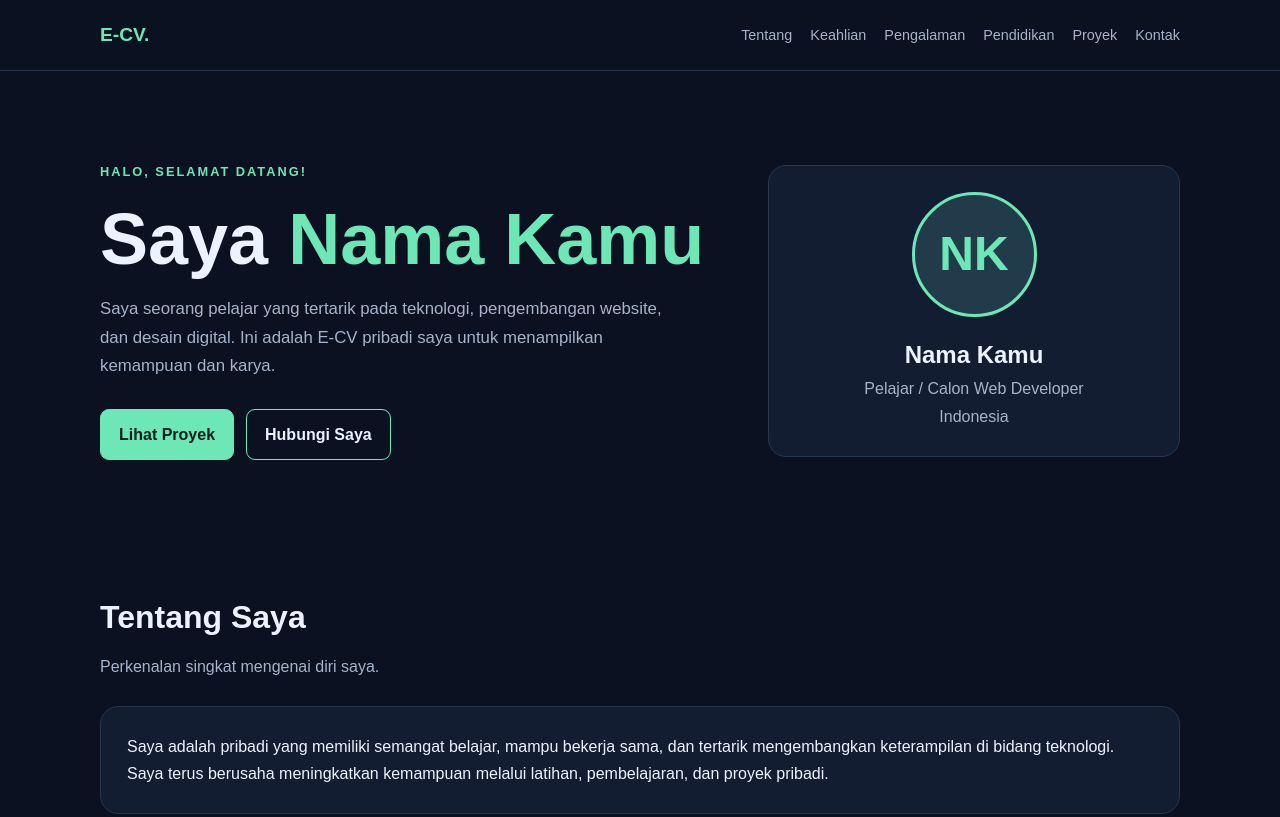
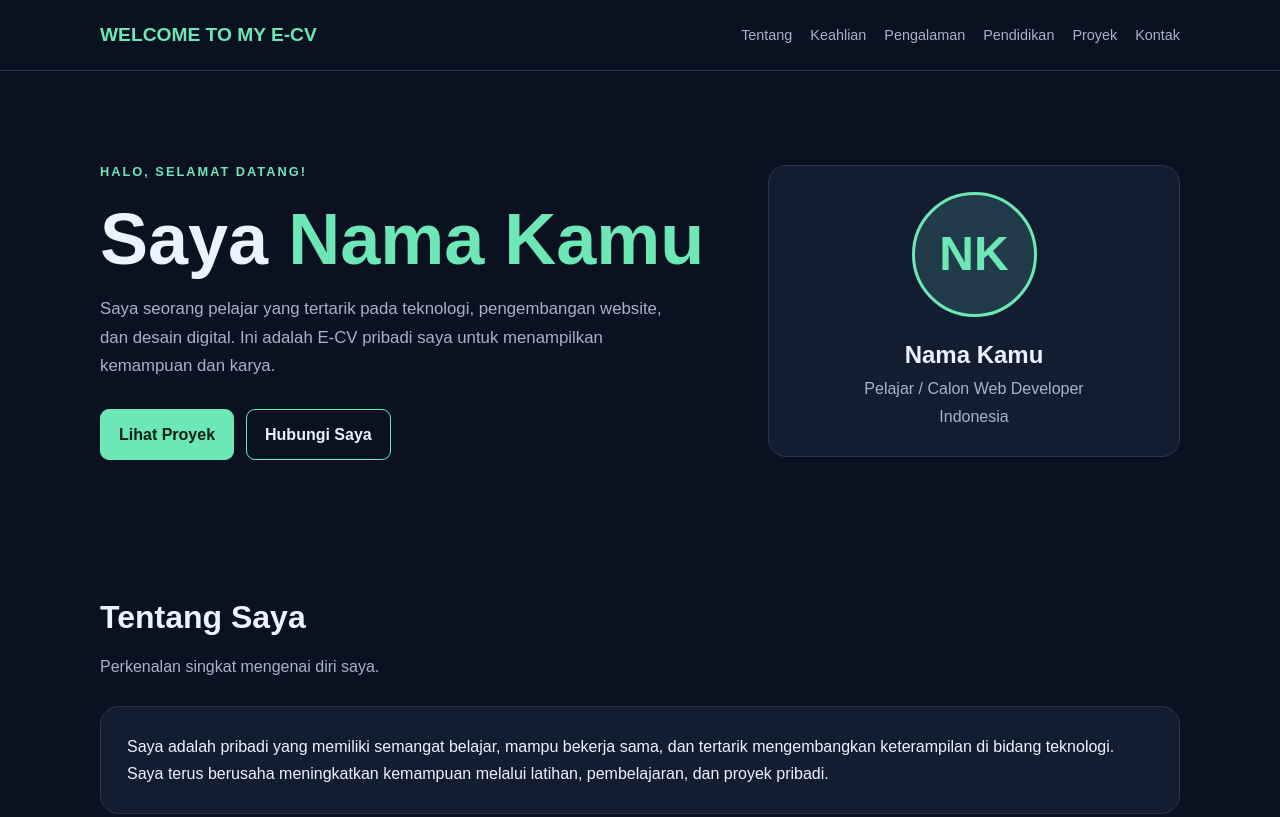
Before and after one commit to jensenkkp8-cmd/e-cv-jensen, a plain HTML site: page index.html in a window 1280 px wide. Shown: the top 817 px of the page. Drawn offline with Linux system fonts and the light colour scheme.

Commit message:
Update index.html

```diff
--- a/index.html
+++ b/index.html
@@ -262,7 +262,7 @@
 <body>
   <header>
     <nav class="container">
-      <a class="logo" href="#home">E-CV.</a>
+      <a class="logo" href="#home">WELCOME TO MY E-CV</a>
       <div class="nav-links">
         <a href="#tentang">Tentang</a>
         <a href="#keahlian">Keahlian</a>
```
